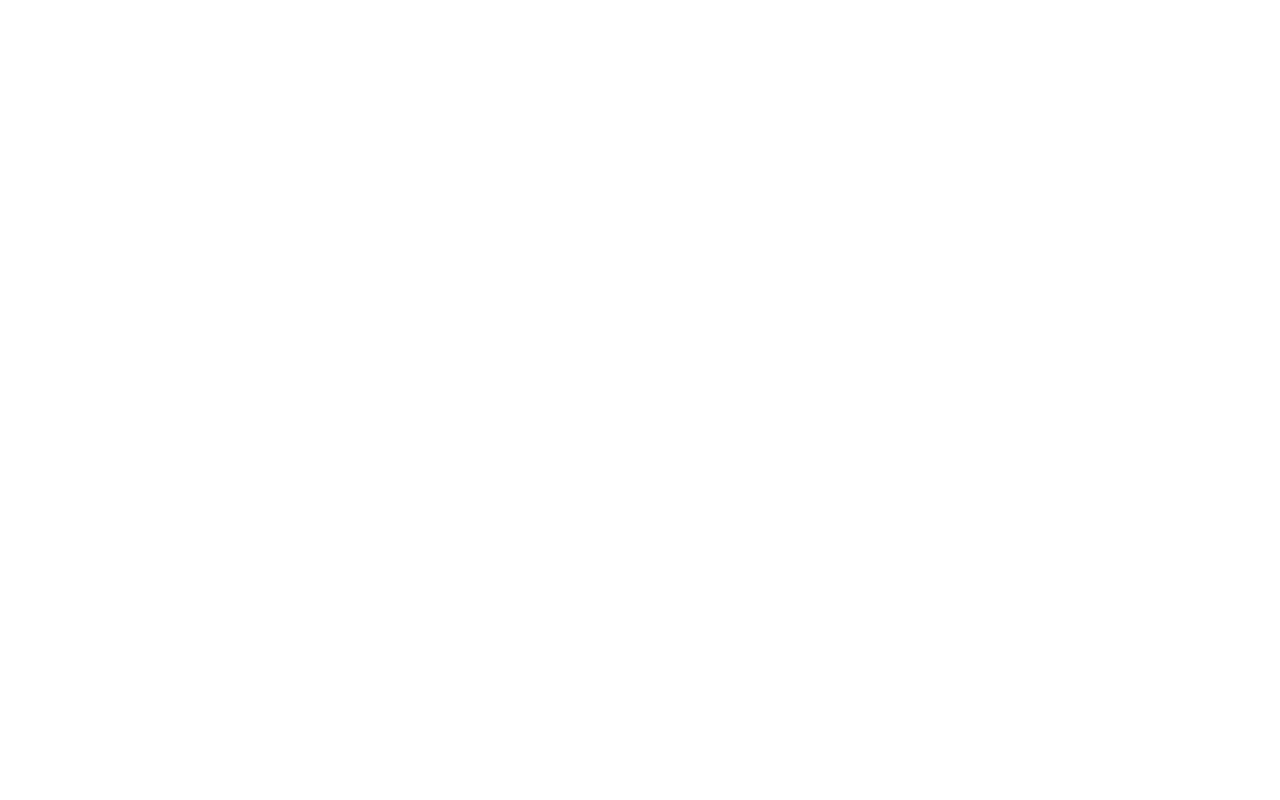
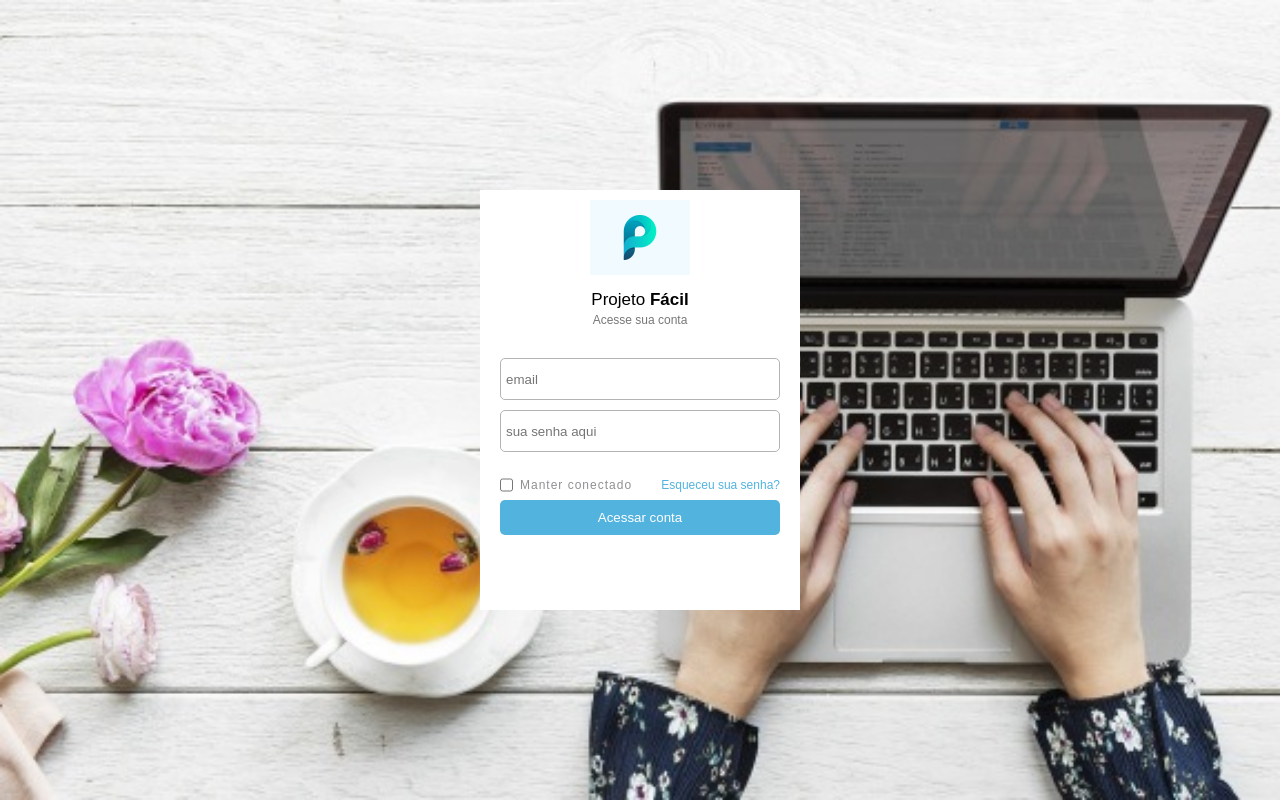
Before and after one commit to thiagofrancisquete/gsw-admin, a plain HTML site: page index.html in a window 1280 px wide. Drawn offline with Linux system fonts and the light colour scheme.

Commit message:
login view

```diff
--- a/css/index.css
+++ b/css/index.css
@@ -1,5 +1,85 @@
-* {
+body {
+  margin: 0;
   padding: 0;
-  margin: 0;
+  background-image: url('../assets/bg.jpg');
+  background-size: cover;
+  background-repeat: no-repeat;
+  background-position: center;
+  font-family: Arial, "Helvetica Neue", Helvetica, sans-serif;
+  height: 100vh;
+  display: flex;
+  justify-content: center;
+  align-items: center;
+}
+
+span {
+  width: 100%;
+}
+
+#titulo {
+  font-size: 17px;
+}
+
+#subtitulo {
+  color: #777;
+  font-size: 12px;
+}
+
+img {
+  width: 100px;
+  margin: 0 auto;
+  display: flex;
+  margin-top: 10px;
+  margin-bottom: 15px;
+}
+
+.loginbox {
+  width: 320px;
+  height: 420px;
+  color: #000;
   box-sizing: border-box;
+  background-color: #fff;
+  text-align: center;
 }
+
+.form-login {
+  display: flex;
+  flex-direction: column;
+  justify-content: center;
+  margin: 20px;
+}
+
+.form-login input {
+  height: 30px;
+  border-radius: 5px;
+  margin-top: 10px;
+  border: 1px solid #b3b4b5;
+  padding: 5px;
+}
+
+.infos {
+  display: flex;
+  justify-content: space-between;
+  align-items: center;
+  font-size: 12px;
+}
+
+.form-check-label {
+  color: #8e9091;
+  letter-spacing: 1px;
+  position: absolute;
+  margin-left: 20px;
+}
+
+a {
+  color: #53b3df;
+  text-decoration: none;
+}
+
+.btn-login {
+  background-color: #53b3df;
+  border: transparent;
+  padding: 10px;
+  border-radius: 5px;
+  color: #fff;
+}
--- a/index.html
+++ b/index.html
@@ -1,12 +1,36 @@
 <!DOCTYPE html>
 <html lang="en">
-<head>
-  <meta charset="UTF-8">
-  <meta name="viewport" content="width=device-width, initial-scale=1.0">
-  <meta http-equiv="X-UA-Compatible" content="ie=edge">
-  <title>Login</title>
-</head>
-<body>
-
-</body>
+  <head>
+    <meta charset="UTF-8" />
+    <meta name="viewport" content="width=device-width, initial-scale=1.0" />
+    <meta http-equiv="X-UA-Compatible" content="ie=edge" />
+    <title>Login</title>
+    <link rel="stylesheet" href="./css/index.css" />
+  </head>
+  <body>
+    <div class="loginbox">
+      <img src="./assets/p-logo.png" alt="" />
+      <span id="titulo">Projeto <strong>Fácil</strong></span
+      ><br />
+      <span id="subtitulo">Acesse sua conta</span>
+      <form action="" class="form-login">
+        <input type="email" name="email" id="email" placeholder="email" />
+        <input
+          type="password"
+          name="password"
+          id="password"
+          placeholder="sua senha aqui"
+        />
+        <br />
+        <div class="infos">
+          <input type="checkbox" name="keepconnect" id="keepconnect" style="margin: 0px" />
+          <label class="form-check-label" for="keepconect"
+            >Manter conectado</label
+          >
+          <a href="#">Esqueceu sua senha?</a>
+        </div>
+        <button type="submit" class="btn-login">Acessar conta</button>
+      </form>
+    </div>
+  </body>
 </html>
```
